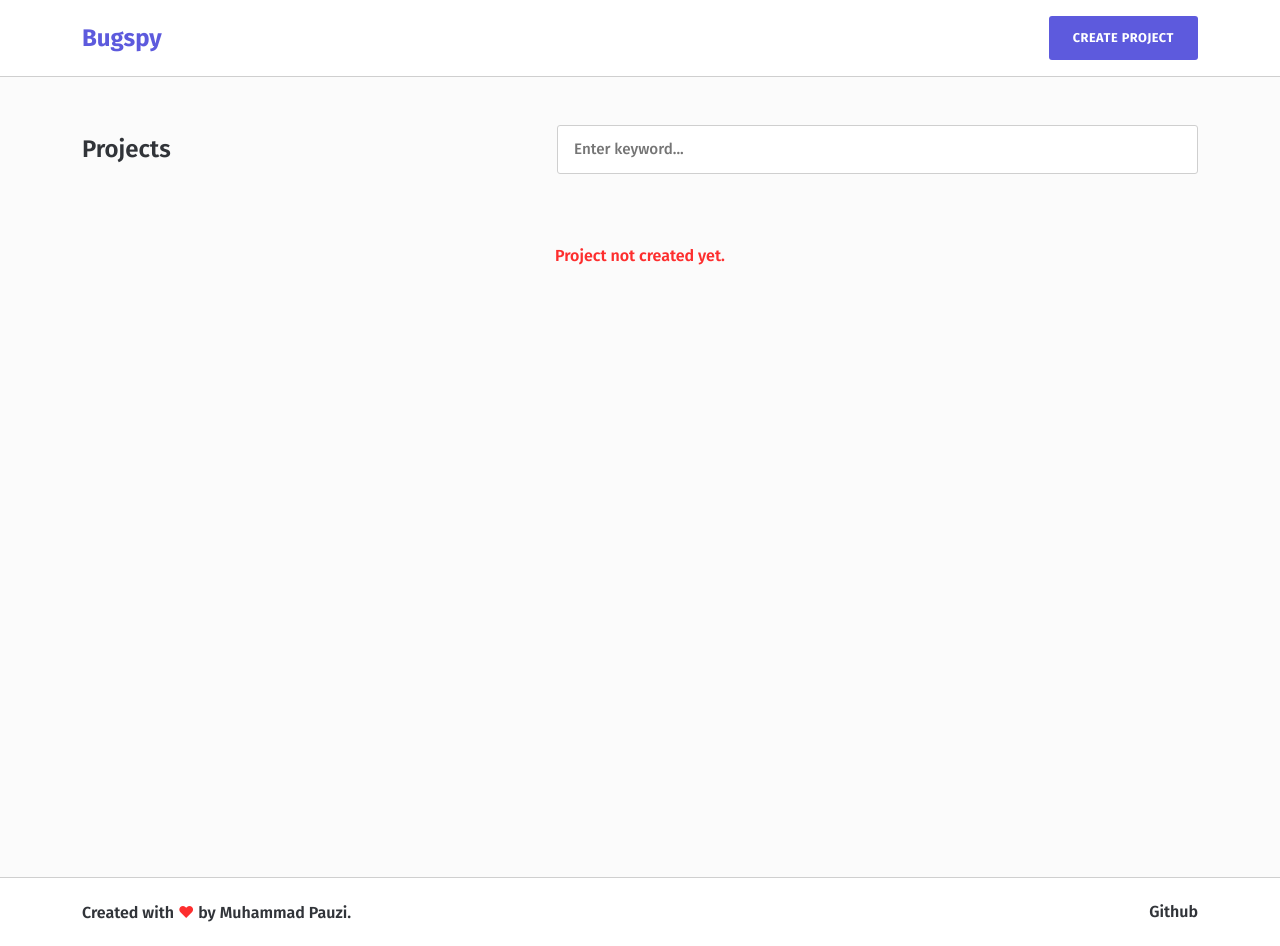
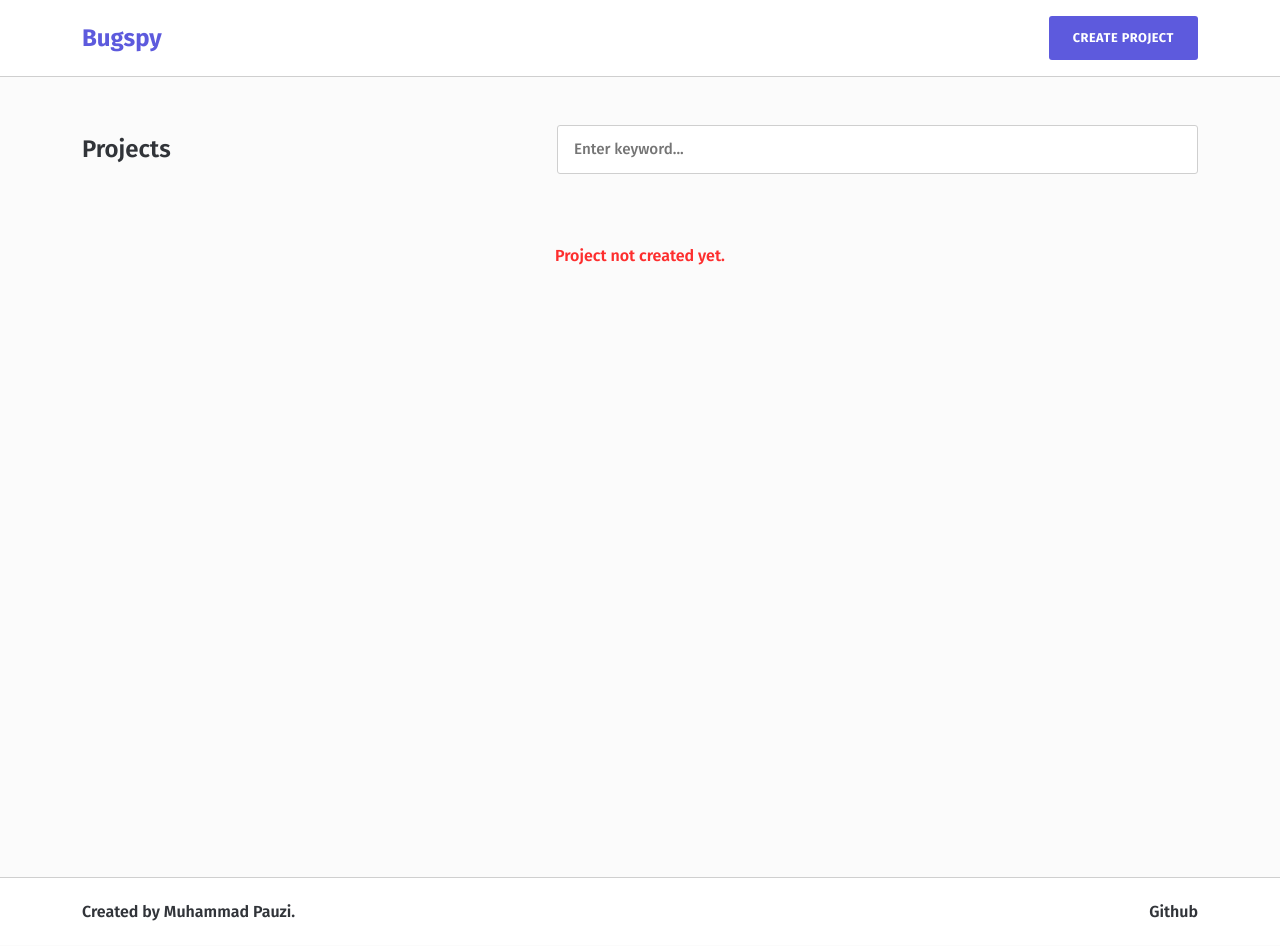
Before and after one commit to muhammadpauzi/bugspy, a Svelte app: page / in a window 1280 px wide. Built offline with nearby package versions, Linux system fonts and the light colour scheme.

Commit message:
content: update footer text

```diff
--- a/src/components/Footer.svelte
+++ b/src/components/Footer.svelte
@@ -1,9 +1,7 @@
 <footer class="footer">
     <div class="container py-4">
         <div class="d-flex justify-content-between">
-            <p>
-                Created with <span class="text-red">❤</span> by Muhammad Pauzi.
-            </p>
+            <p>Created by Muhammad Pauzi.</p>
             <a href="https://github.com/muhammadpauzi/bugspy" target="_blank"
                 >Github</a
             >
```
